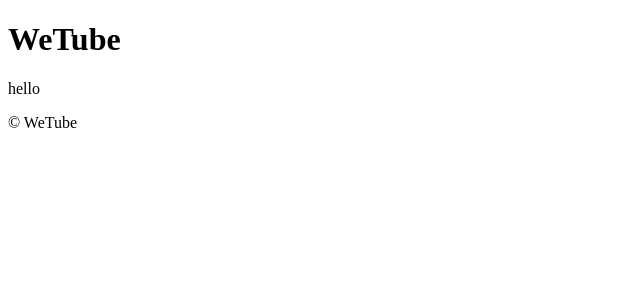
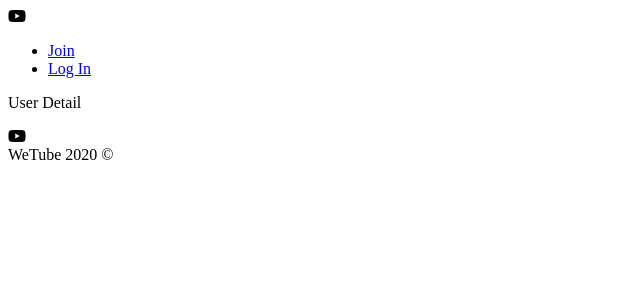
Before and after one commit to kantam5/wetube_2, a Node server app: page /users/1 in a window 1280 px wide. Shown: the top 300 px of the page, without its empty margins (0-640 px from the left). Run offline with Node 20, Linux system fonts and the light colour scheme; some libraries are stand-ins or nearby versions.

Commit message:
#2.15 Partials with Pug

```diff
--- a/views/changePassword.pug
+++ b/views/changePassword.pug
@@ -1,4 +1,4 @@
 extends layouts/main
 
 block content
-    p hello
+    p Change Password
--- a/views/deleteVideo.pug
+++ b/views/deleteVideo.pug
@@ -1,4 +1,4 @@
 extends layouts/main
 
 block content
-    p hello
+    p Delete Video
--- a/views/editProfile.pug
+++ b/views/editProfile.pug
@@ -1,4 +1,4 @@
 extends layouts/main
 
 block content
-    p hello
+    p Edit Profile
--- a/views/editVideo.pug
+++ b/views/editVideo.pug
@@ -1,4 +1,4 @@
 extends layouts/main
 
 block content
-    p hello
+    p Edit Video
--- a/views/home.pug
+++ b/views/home.pug
@@ -1,4 +1,4 @@
 extends layouts/main
 
 block content
-    p hello
+    p Home
--- a/views/join.pug
+++ b/views/join.pug
@@ -1,4 +1,4 @@
 extends layouts/main
 
 block content
-    p hello
+    p Join
--- a/views/layouts/main.pug
+++ b/views/layouts/main.pug
@@ -1,12 +1,11 @@
 doctype html
 html
     head
+        script(src="https://kit.fontawesome.com/5c66b0cd22.js", crossorigin="anonymous")
         title Wetube
 
     body
-        header
-            h1 WeTube
+        include ../partials/header
         main
             block content
-        footer
-            span &copy; WeTube
+        include ../partials/footer
--- a/views/login.pug
+++ b/views/login.pug
@@ -1,4 +1,4 @@
 extends layouts/main
 
 block content
-    p hello
+    p Login
--- a/views/logout.pug
+++ b/views/logout.pug
@@ -1,4 +1,4 @@
 extends layouts/main
 
 block content
-    p hello
+    p Logout
--- /dev/null
+++ b/views/partials/footer.pug
@@ -0,0 +1,4 @@
+footer.footer
+    .footer__icon
+        i.fab.fa-youtube
+    span.footer__text WeTube #{new Date().getFullYear()} &copy;
--- /dev/null
+++ b/views/partials/header.pug
@@ -0,0 +1,9 @@
+header.header
+    .header__column
+        i.fab.fa-youtube
+    .header__column
+        ul
+            li
+                a(href="#") Join
+            li
+                a(href="#") Log In
--- a/views/search.pug
+++ b/views/search.pug
@@ -1,4 +1,4 @@
 extends layouts/main
 
 block content
-    p hello
+    p Search
--- a/views/upload.pug
+++ b/views/upload.pug
@@ -1,4 +1,4 @@
 extends layouts/main
 
 block content
-    p hello
+    p Upload
--- a/views/userDetail.pug
+++ b/views/userDetail.pug
@@ -1,4 +1,4 @@
 extends layouts/main
 
 block content
-    p hello
+    p User Detail
--- a/views/videoDetail.pug
+++ b/views/videoDetail.pug
@@ -1,4 +1,4 @@
 extends layouts/main
 
 block content
-    p hello
+    p Video Detail
```
